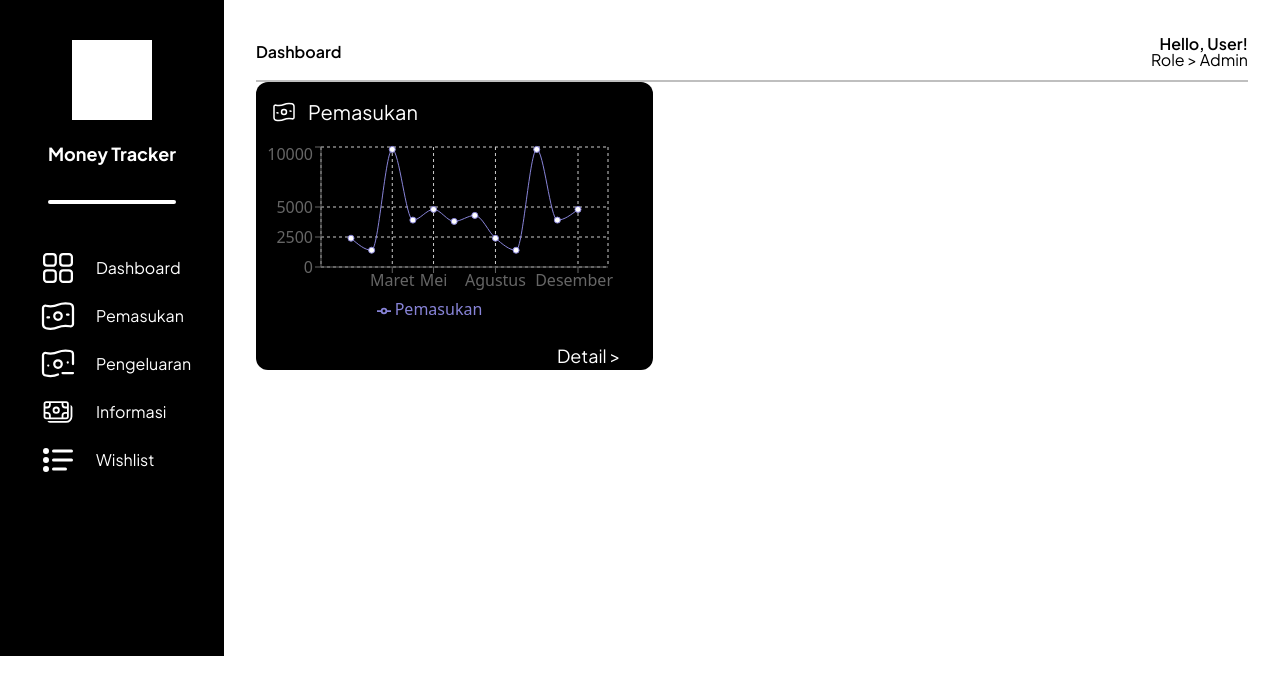
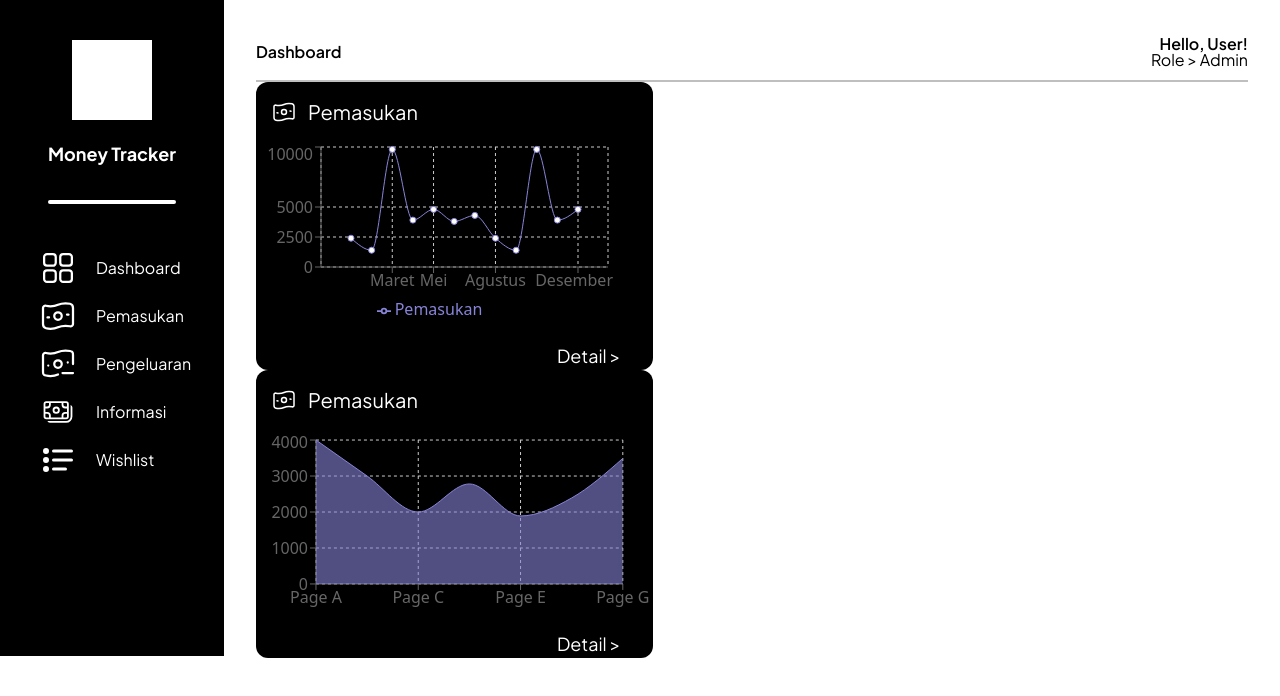
Before and after one commit to Bibintanggg/moneyTrack, a React (Vite) app: page / in a window 1280 px wide. Shown: the top 696 px of the page. Built offline with nearby package versions, Linux system fonts and the light colour scheme.

Commit message:
Pengeluaran

```diff
--- /dev/null
+++ b/src/components/CardInfo.jsx
@@ -0,0 +1,27 @@
+function CardInfo({info, ChartComponent, onDetailClick}) {
+    return (
+        <div className="flex items-center">
+            <div className="w-[40%] h-72 bg-black rounded-xl flex flex-col">
+                <div className="">
+                    {info.map((data, index) => (
+                        <div key={index} className="flex items-center p-4 gap-3">
+                        <img src={data.Icon} alt={data.title} />
+                        <p className="text-white font-jakarta text-xl">{data.title}</p>
+                    </div>
+                        ))}
+                        </div>
+                            {ChartComponent && <ChartComponent/>}
+                        <div className="flex justify-between items-center mt-4">
+                            <div></div>
+                            <button
+                            className="text-white  w-32 rounded-md text-lg font-jakarta"
+                            onClick={onDetailClick}
+                            >
+                        Detail &gt;
+                    </button>
+                </div>
+            </div>
+        </div>
+    )
+}
+export default CardInfo;
--- /dev/null
+++ b/src/components/OutcomeChart.jsx
@@ -0,0 +1,75 @@
+import React, { PureComponent } from 'react';
+import { AreaChart, Area, XAxis, YAxis, CartesianGrid, Tooltip, ResponsiveContainer } from 'recharts';
+
+const data = [
+    {
+        name: 'Page A',
+        uv: 4000,
+        pv: 2400,
+        amt: 2400,
+    },
+    {
+        name: 'Page B',
+        uv: 3000,
+        pv: 1398,
+        amt: 2210,
+    },
+    {
+        name: 'Page C',
+        uv: 2000,
+        pv: 9800,
+        amt: 2290,
+    },
+    {
+        name: 'Page D',
+        uv: 2780,
+        pv: 3908,
+        amt: 2000,
+    },
+    {
+        name: 'Page E',
+        uv: 1890,
+        pv: 4800,
+        amt: 2181,
+    },
+    {
+        name: 'Page F',
+        uv: 2390,
+        pv: 3800,
+        amt: 2500,
+    },
+    {
+        name: 'Page G',
+        uv: 3490,
+        pv: 4300,
+        amt: 2100,
+    },
+];
+
+export default class Example extends PureComponent {
+    static demoUrl = 'https://codesandbox.io/p/sandbox/simple-area-chart-4y9cnl';
+
+    render() {
+        return (
+            <ResponsiveContainer width="100%" height="100%">
+                <AreaChart
+                    width={500}
+                    height={400}
+                    data={data}
+                    margin={{
+                        top: 10,
+                        right: 30,
+                        left: 0,
+                        bottom: 0,
+                    }}
+                >
+                    <CartesianGrid strokeDasharray="3 3" />
+                    <XAxis dataKey="name" />
+                    <YAxis />
+                    <Tooltip />
+                    <Area type="monotone" dataKey="uv" stroke="#8884d8" fill="#8884d8" />
+                </AreaChart>
+            </ResponsiveContainer>
+        );
+    }
+}
--- a/src/pages/Dashboard.jsx
+++ b/src/pages/Dashboard.jsx
@@ -1,8 +1,10 @@
 import { AreaChart } from "recharts";
-import Chart from "../components/Chart";
+import IncomeChart from "../components/IncomeChart"
+import OutcomeChart from "../components/OutcomeChart"
 import PemasukanIcon from "../assets/Icons/pemasukan.svg";
 import Sidebar from "../components/Sidebar";
 import { useNavigate } from "react-router-dom";
+import CardInfo from "../components/CardInfo";
 
 function Dashboard() {
     const info = [
@@ -33,29 +35,18 @@ function Dashboard() {
                 </div>
                 <div className="w-full h-0.5 mx-auto opacity-25 bg-black"></div>
 
-                <div className="flex items-center">
-                    <div className="w-[40%] h-72 bg-black rounded-xl flex flex-col">
-                        <div className="">
-                            {info.map((data, index) => (
-                                <div key={index} className="flex items-center p-4 gap-3">
-                                    <img src={data.Icon} alt={data.title} />
-                                    <p className="text-white font-jakarta text-xl">{data.title}</p>
-                                </div>
-                            ))}
-                        </div>
-                        <Chart />
-                        <div className="flex justify-between items-center mt-4">
-                            <div></div>
-                            <button
-                                className="text-white  w-32 rounded-md text-lg font-jakarta"
-                                onClick={() => handleNavigate('/pemasukan')}
-                            >
-                                Detail &gt;
-                            </button>
-                        </div>
-                    </div>
+
+                <CardInfo
+                info={info}
+                ChartComponent={IncomeChart}
+                onDetailClick={() => handleNavigate("/pemasukan")}/>
+
+                <CardInfo
+                info={info}
+                ChartComponent={OutcomeChart}
+                onDetailClick={() => handleNavigate("/pengeluaran")}/>
                 </div>
-            </div>
+
         </section>
     );
 }
```
Also changed, not shown: src/components/IncomeChart.jsx (renamed from src/components/Chart.jsx).
